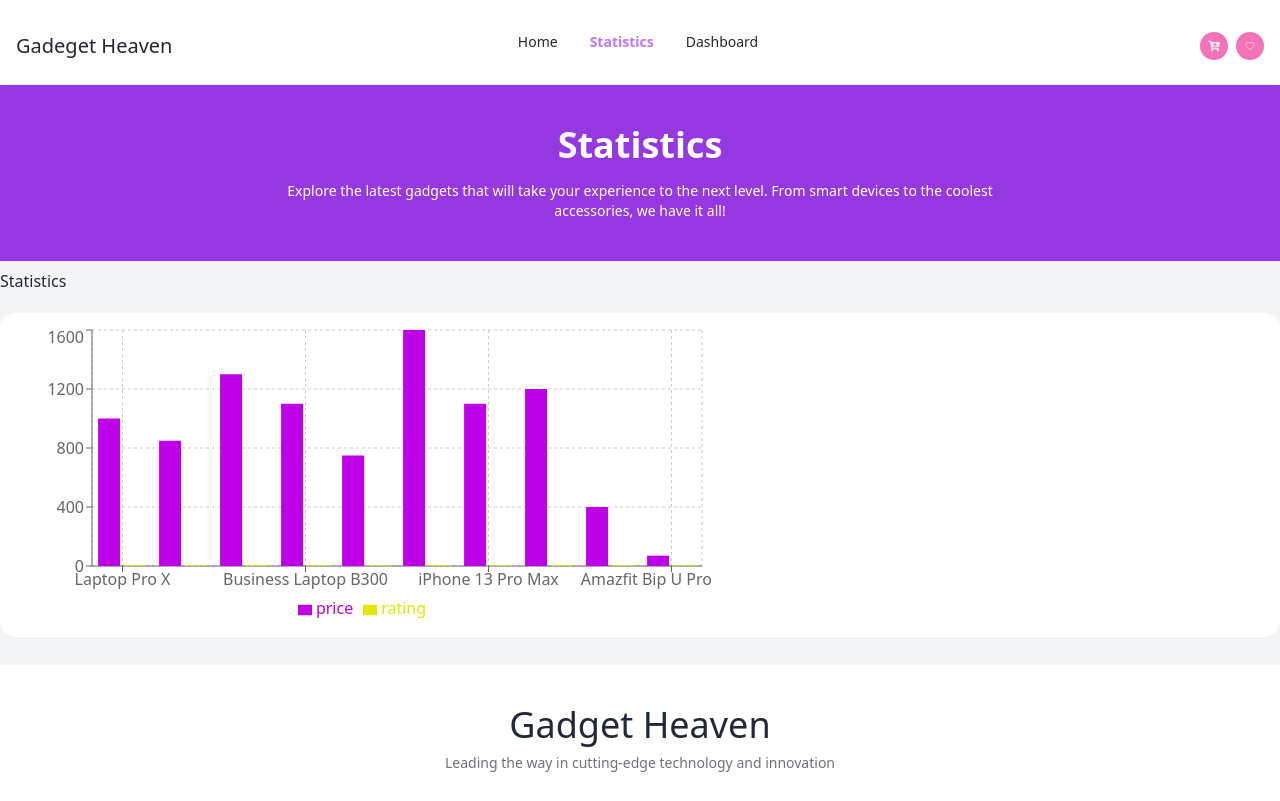
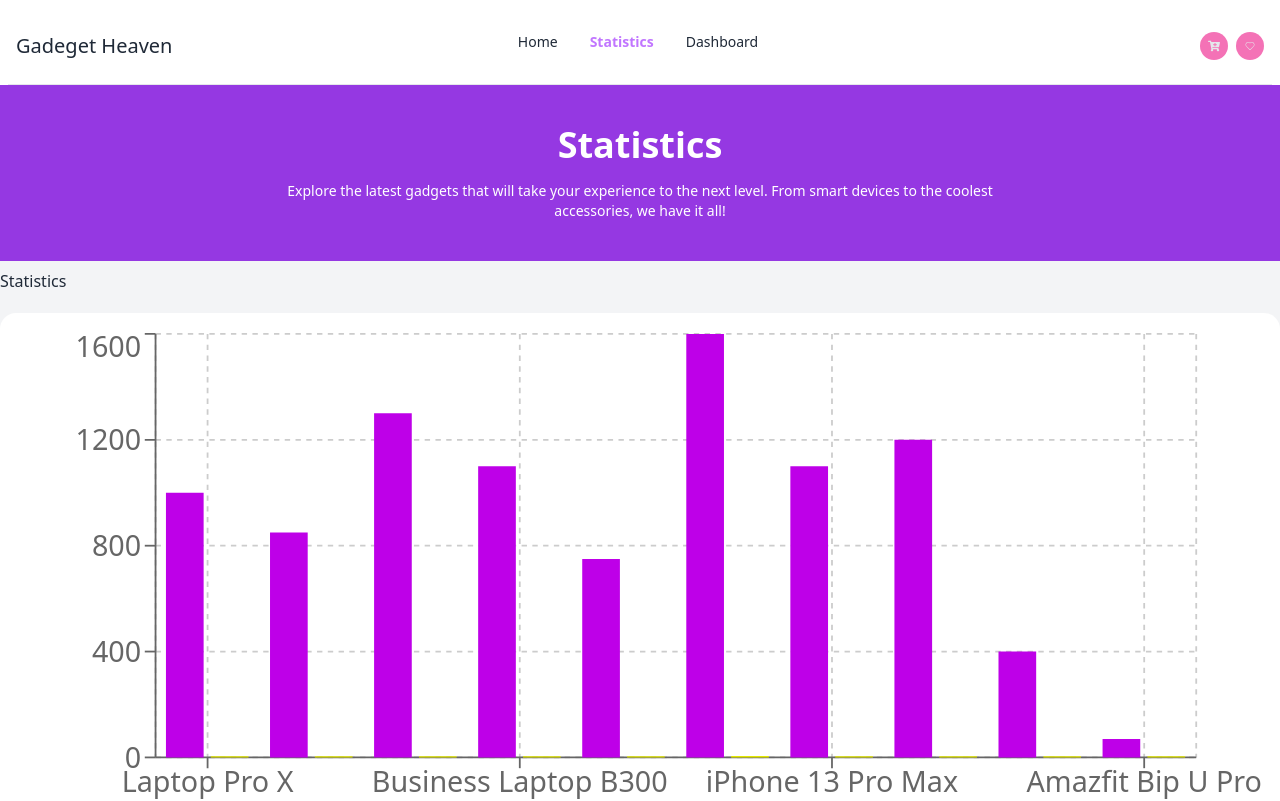
Before and after one commit to programming-hero-web-course-4/b10a8-gadget-heaven-shamimranapro85, a React (Vite) app: page /statistics in a window 1280 px wide. Shown: the top 801 px of the page. Built offline with nearby package versions, Linux system fonts and the light colour scheme.

Commit message:
readme file declare

```diff
--- a/src/App.jsx
+++ b/src/App.jsx
@@ -187,7 +187,7 @@ function App() {
               }
             />
             <Route path="/statistics" element={<Statistics />} />
-            <Route path="/shopnow" element={<Shop />} />
+            <Route path="/Contact" element={"<Shop />"} />
             <Route
               path="/details"
               element={
--- a/src/components/pages/Dashboard/Dashboard.jsx
+++ b/src/components/pages/Dashboard/Dashboard.jsx
@@ -101,7 +101,7 @@ const Cart = ({
 
             <button
               htmlFor="my_modal_7"
-              onClick={() => purchases(addCart,cartPrice)}
+              onClick={() => purchases(addCart, cartPrice)}
               className={`rounded-full  px-4 py-2 bg-gradient-to-bl  transition-all duration-300 hover:text-purple-500 border  text-white from-purple-500 to-purple-300 hover:from-white`}
             >
               Purchase
--- a/src/components/pages/Statistics.jsx
+++ b/src/components/pages/Statistics.jsx
@@ -52,16 +52,20 @@ const Chart = ({ userAllData }) => {
         <div className="flex justify-between items-center">
           <div>Statistics</div>
         </div>
-        <div className="p-3 relative bg-white w-full rounded-2xl my-5">
+        <div className="p-3 relative overflow-hidden flex items-center justify-center bg-white w-full rounded-2xl my-5">
 
             <BarChart
-              className="w-screen"
+
               width={700}
               height={300}
               data={userAllData}
+              style={{
+                width:"100%",
+                height:''
+              }}
               margin={{
                 top: 5,
-                right: 10,
+                right: 40,
                 left: 20,
                 bottom: 5,
               }}
```
Also changed, not shown: 1 other file (tests, documents, lock files or other folders).
